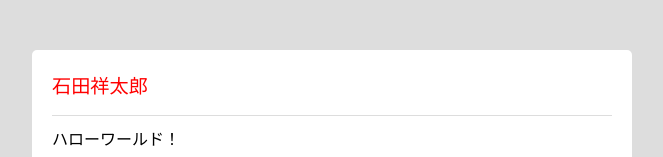
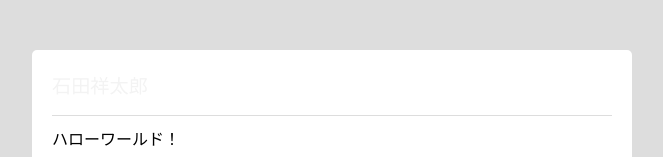
Before and after one commit to KUAD-XtechDesign/simple-page-shotaro1395, a plain HTML site: page index.html in a window 1280 px wide. Shown: the top 157 px of the page, without its empty margins (308-971 px from the left). Drawn offline with Linux system fonts and the light colour scheme.

Commit message:
カラー変更

```diff
--- a/style.css
+++ b/style.css
@@ -32,7 +32,7 @@
   padding-bottom: 10px;
   font-size: 1.2em;
   border-bottom: 1px solid #ddd;
-  color: #ff0000;
+  color: #f3f3f3;
 }
 
 .btns{
```
